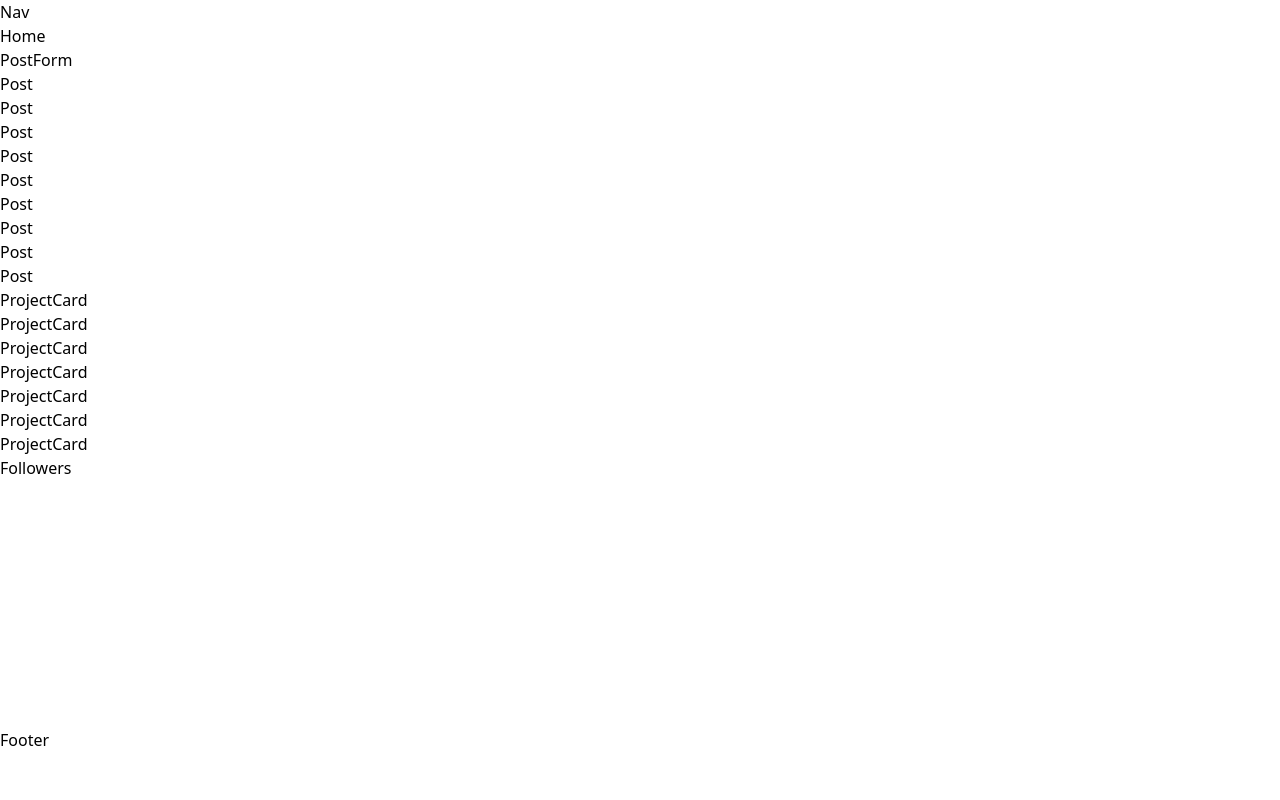
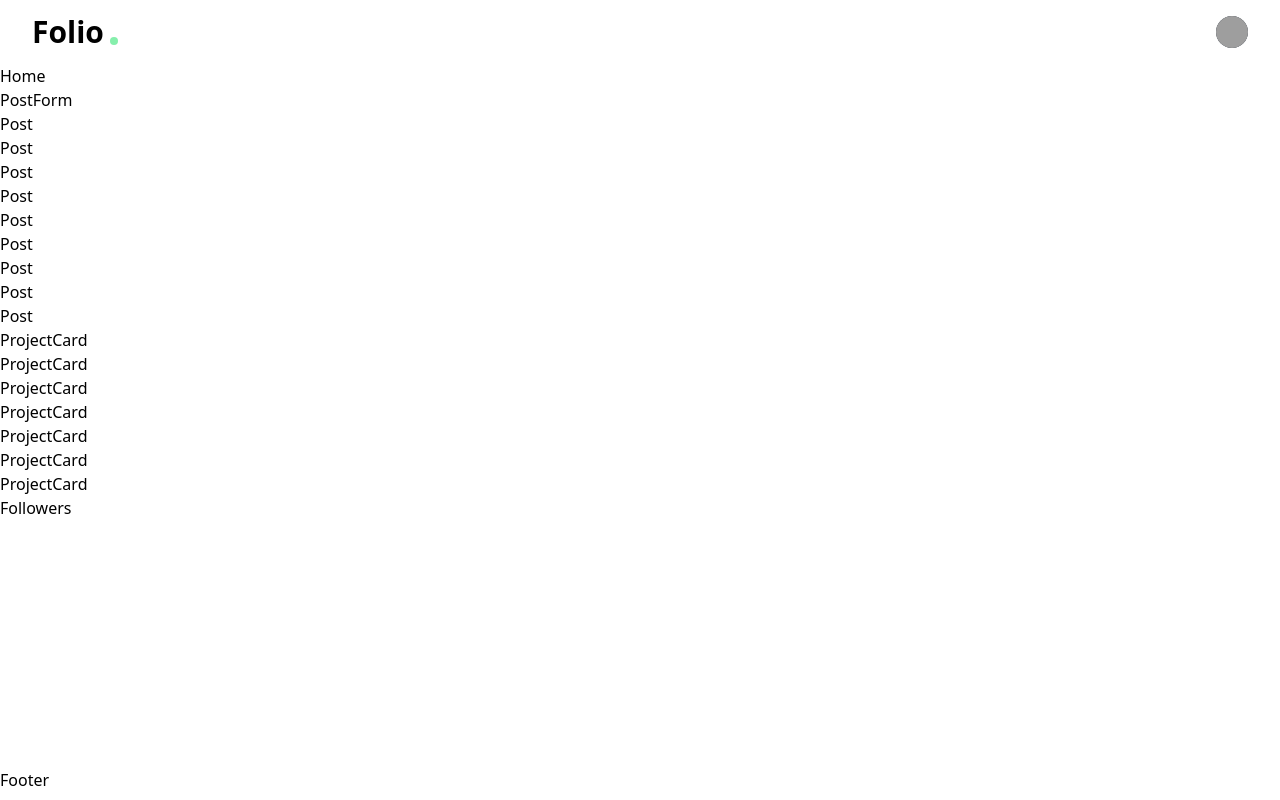
Before and after one commit to saadaoui-salah/folio-frontend, a Next.js app: page /me in a window 1280 px wide. Built offline with nearby package versions, Linux system fonts and the light colour scheme; grey boxes are pictures that could not be loaded.

Commit message:
:heavy_plus_sign: add Nav bar

```diff
--- a/components/Nav.js
+++ b/components/Nav.js
@@ -1,4 +1,99 @@
+"use client";
+
+import Link from "next/link";
+import { useState, useRef, useEffect } from "react";
+import { AuthButtons, MobileMenuButtons, ProfileButoon } from "./Buttons";
+
+const Logo = () => {
+  return (
+    <div className="font-bold text-3xl flex items-end">
+      Folio
+      <div className="font-bold text-4xl mx-[6px] px-1 py-1 mb-[5px] rounded-full bg-green-300"></div>
+    </div>
+  );
+};
+
+const DropDownLink = ({ href, title }) => {
+  return (
+    <Link
+      href={href}
+      className="block hover:bg-gray-100  px-4 py-2 text-sm text-gray-700"
+    >
+      {title}
+    </Link>
+  );
+};
+
+const DropDownMenu = ({ Icon, children }) => {
+  const [dropdown, setDropdown] = useState(false);
+  const dropdownRef = useRef(null);
+  useEffect(() => {
+    function handleClickOutside(event) {
+      if (dropdownRef.current && !dropdownRef.current.contains(event.target)) {
+        setDropdown(false);
+        document.removeEventListener("click", () => "");
+      }
+    }
+
+    document.addEventListener("click", (e) => handleClickOutside(e));
+  }, []);
+  return (
+    <div ref={dropdownRef} className="relative ml-3">
+      <Icon action={() => setDropdown(!dropdown)} />
+      {dropdown && (
+        <div
+          onClick={() => setDropdown(!dropdown)}
+          className="absolute  right-0 z-10 mt-2 w-48 origin-top-right rounded-md bg-white py-1 shadow-lg ring-1 ring-black ring-opacity-5 focus:outline-none"
+          id="menu"
+        >
+          {children}
+        </div>
+      )}
+    </div>
+  );
+};
+
 const Nav = () => {
-  return <nav>Nav</nav>;
+  const [openMenu, setOpenMenu] = useState(false);
+  return (
+    <nav className="bg-white">
+      <div className="mx-auto max-w-full px-2 sm:px-6 lg:px-8">
+        <div className="relative flex h-16 items-center justify-between">
+          {/*Mobile menu button */}
+          <MobileMenuButtons
+            onclick={() => setOpenMenu(!openMenu)}
+            open={openMenu}
+          />
+          <div className="flex flex-1 items-center justify-center sm:items-stretch sm:justify-start">
+            <Logo />
+          </div>
+          {false && (
+            <div className="flex h-full items-center">
+              <AuthButtons />
+            </div>
+          )}
+          {true && (
+            <div className="absolute inset-y-0 right-0 flex items-center pr-2 sm:static sm:inset-auto sm:ml-6 sm:pr-0">
+              <DropDownMenu Icon={ProfileButoon}>
+                <DropDownLink href="/me" title="My Profile" />
+                <DropDownLink href="/community/1" title="Community Name" />
+                <DropDownLink
+                  href="/community/create"
+                  title="Create Community"
+                />
+                <DropDownLink href="/sign-out" title="Sign out" />
+              </DropDownMenu>
+            </div>
+          )}
+        </div>
+      </div>
+      {openMenu && (
+        <div className="space-y-1 px-2 pb-3 pt-2 min-[640px]:hidden">
+          <Navigation />
+        </div>
+      )}
+    </nav>
+  );
 };
+
 export default Nav;
```
